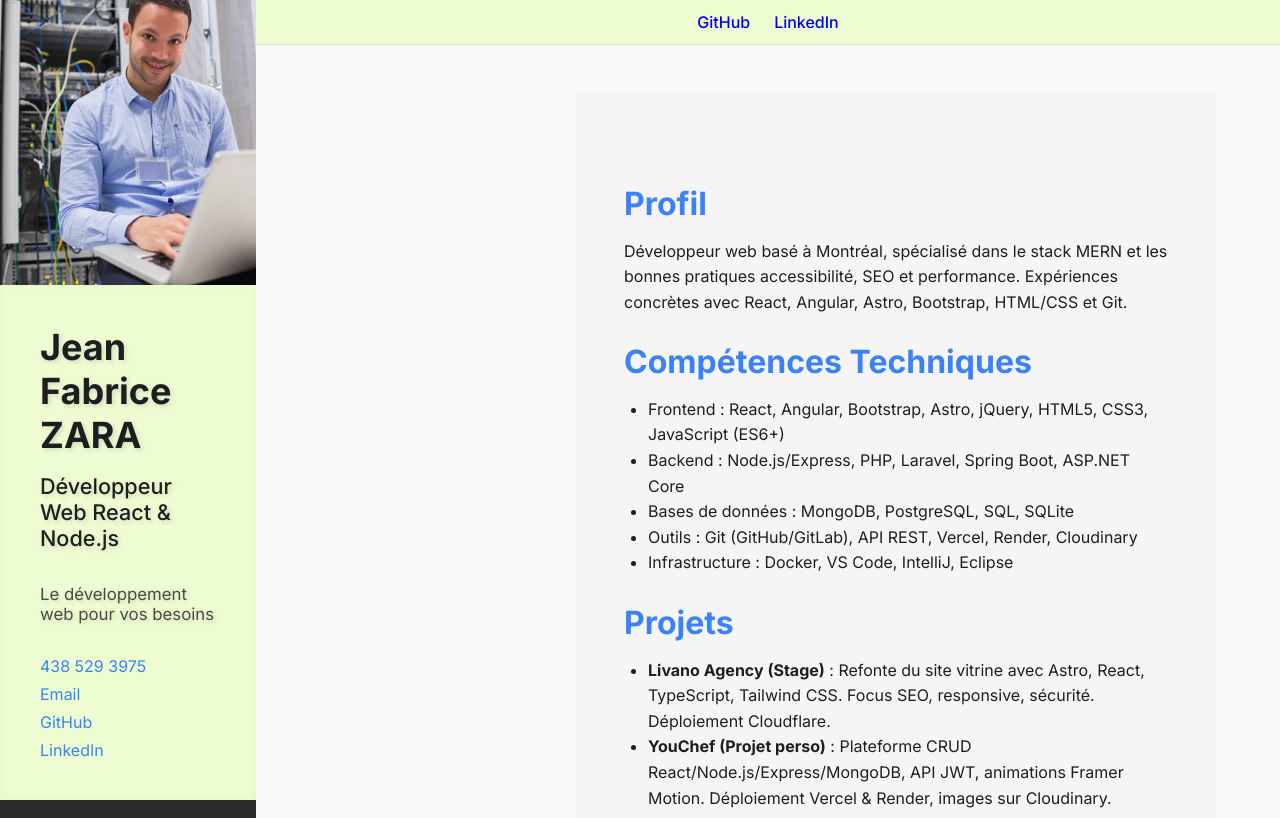
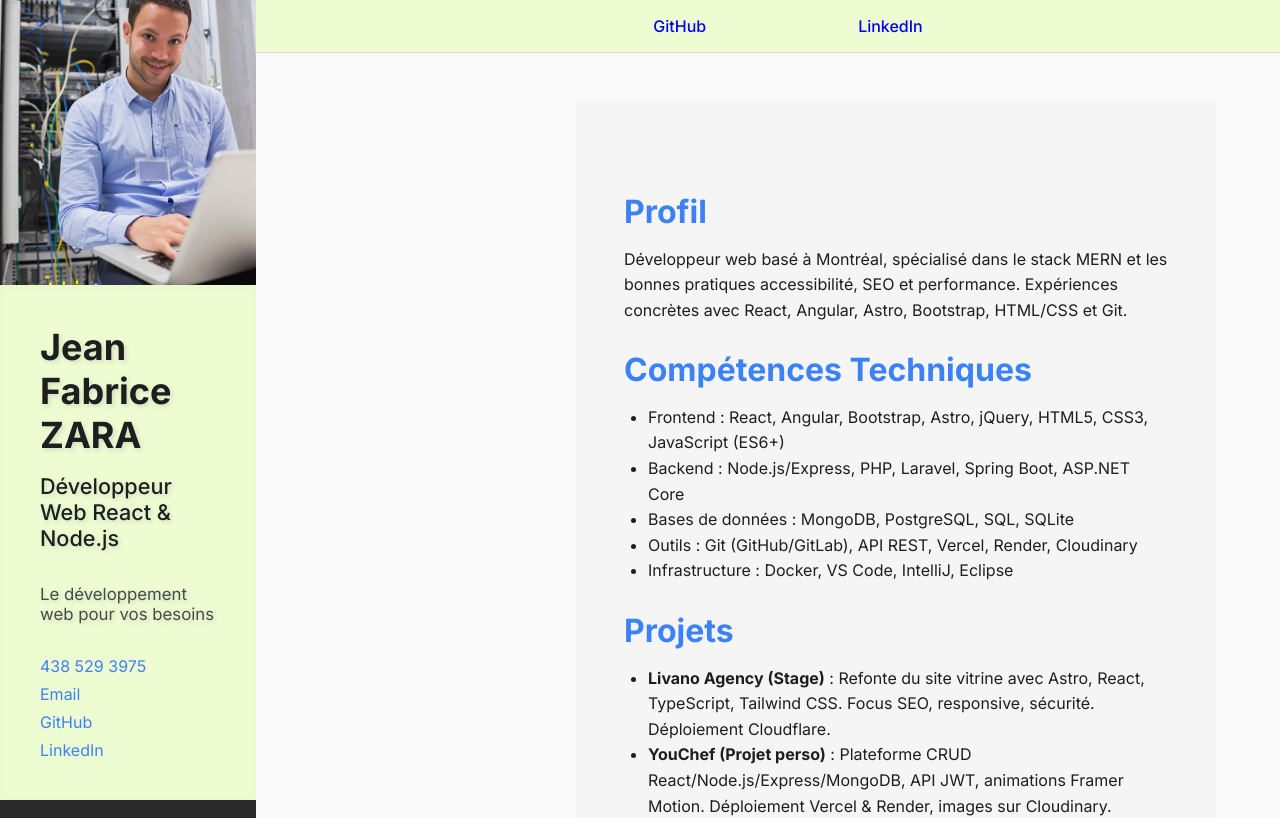
Before and after one commit to jfzara/mon_portfolio, a React (Vite) app: page / in a window 1280 px wide. Shown: the top 818 px of the page. Built offline with nearby package versions, Linux system fonts and the light colour scheme.

Commit message:
debut redesign content hero

```diff
--- a/src/components/Navbar.css
+++ b/src/components/Navbar.css
@@ -19,12 +19,11 @@ header {
 }
 
 .navbar-nav ul {
-  display: flex;
-  justify-content: center;
-  gap: 1.5rem;
-  list-style: none;
-  padding: 0.75rem 1rem;
-  margin: 0;
+    display: flex;
+    justify-content: center;
+    gap: 9.5rem;
+    list-style: none;
+
 }
 
 .navbar-nav a {
```
